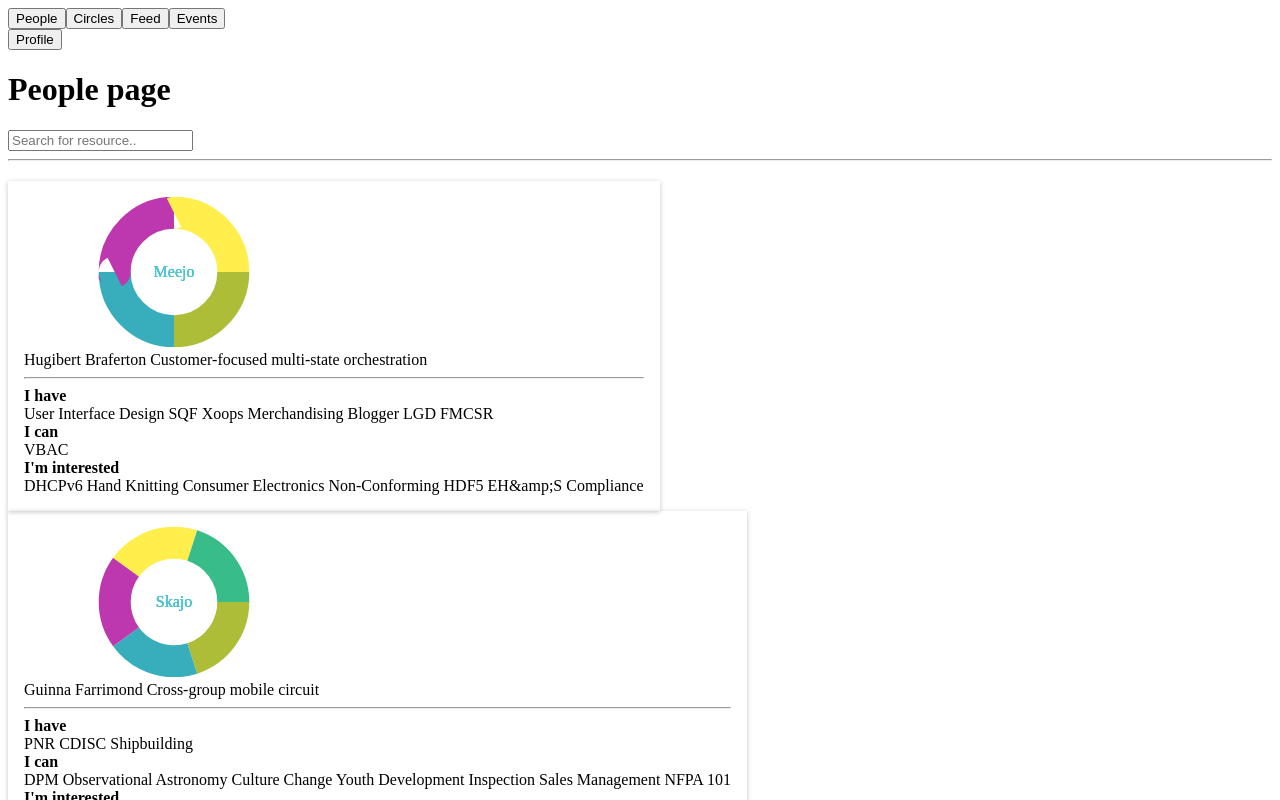
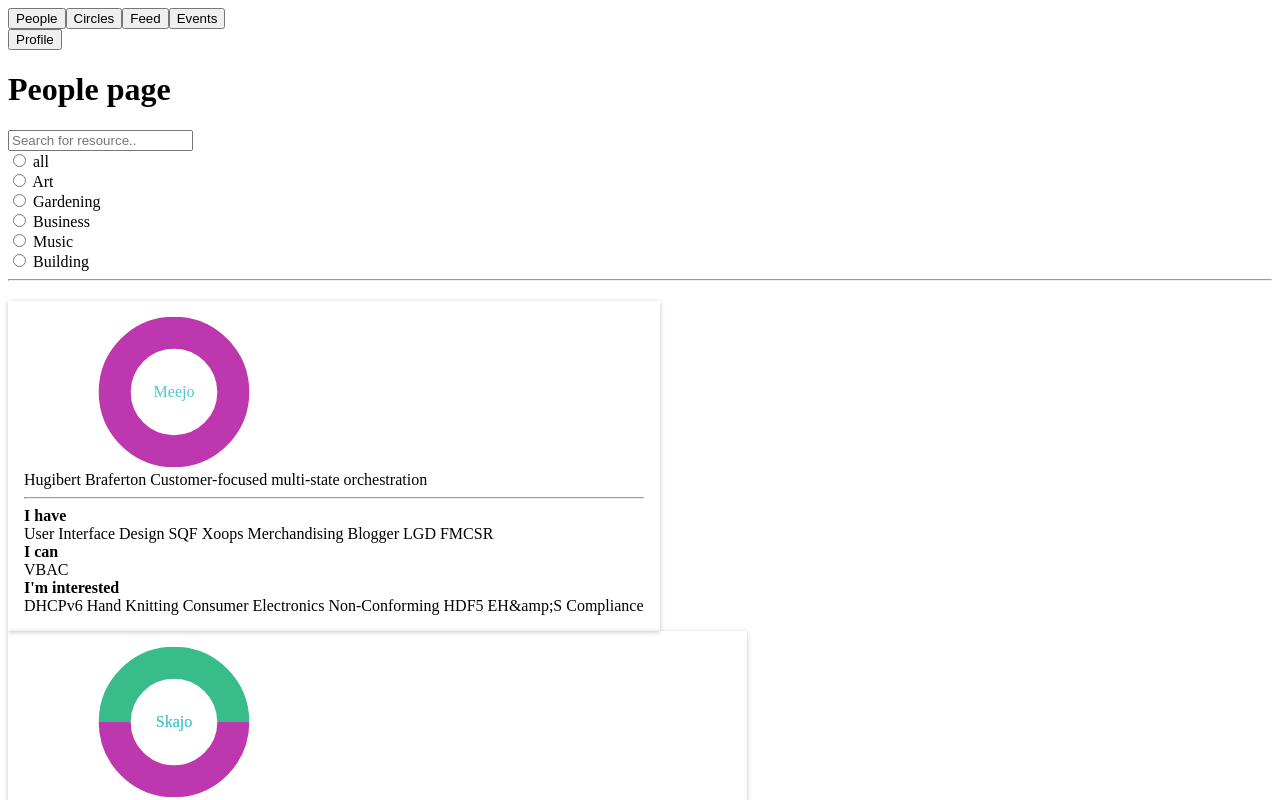
Before and after one commit to MGrudule/Knock, a Vue app: page /people in a window 1280 px wide. Shown: the top 800 px of the page. Built offline with nearby package versions, Linux system fonts and the light colour scheme; a web font is replaced by a local one.

Commit message:
[w10] Filter by category

```diff
--- a/src/views/People.vue
+++ b/src/views/People.vue
@@ -10,16 +10,39 @@
 
    <h1>{{ msg }}</h1>
    <div class="input input-with-icon ">
-
          <input type="search" v-model="search" placeholder="Search for resource.." >
          <i class="input-icon fa fa-search"></i>
+    </div>
+
+
+    <div class="row">
+
+      <div class="radio">
+        <input type="radio" id="0" value="" v-model="checkedNames" > <label v-bind:for="0"> all </label>
+      </div>
+        <div class="radio">
+          <input type="radio" id="1" value="art" v-model="checkedNames" > <label v-bind:for="1"> Art </label>
+        </div>
+        <div class="radio">
+          <input type="radio" id="2" value="gardening" v-model="checkedNames"> <label v-bind:for="2"> Gardening </label>
+        </div>
+        <div class="radio">
+          <input type="radio" id="3" value="business" v-model="checkedNames"> <label v-bind:for="3"> Business </label>
+        </div>
+        <div class="radio">
+          <input type="radio" id="4" value="music" v-model="checkedNames"> <label v-bind:for="4"> Music </label>
+        </div>
+        <div class="radio">
+          <input type="radio" id="5" value="building" v-model="checkedNames"> <label v-bind:for="5"> Building </label>
+        </div>
+
     </div>
 
   <hr>
 
 
     <transition-group class="wrapper" name="list">
-   <div v-for="(user, index) in filteredList" :key="user.id" class="checkbox list-item  col-md-3 card">
+         <div v-for="(user, index) in searchList" :key="user.id" class="checkbox list-item  col-md-3 card">
 
            <chart  v-bind:data="user.category.map(item => 1)"  v-bind:colorParts="user.category.map(item => item.color)" v-bind:nameParts="user.category.map(item => item.name)" v-bind:circleParts="user.circle.name"> </chart>
                <div class="text-center">
@@ -30,10 +53,7 @@
              <div v-for="item in user.resources" :key="item.id"  class="tags" >
                <div class="tagname">
                  <strong>  {{item.title}} </strong> </div>
-
-
                <span class="tag" v-for="name in item.name" > {{name}} </span>
-
              </div>
          </div>
      </transition-group>
@@ -50,7 +70,7 @@ export default {
   components: { 'chart' : chart },
   data () {
     return {
-
+      checkedNames: [],
       search: '',
       msg: 'People page',
       loading: false,
@@ -59,18 +79,28 @@ search: '',
     }
   },
   computed: {
+
+    searchList() {
+      return this.filteredList.filter(user => {
+        return user.resources.some((item) => {
+          return item.name.some((name) => {
+            return name.toLowerCase().includes(this.search.toLowerCase())
+          })
+        })
+      })
+    },
     filteredList() {
       return this.myJson.filter(user => {
-     return user.resources.some((item) => {
-       return item.name.some((name) => {
-     return name.toLowerCase().includes(this.search.toLowerCase())})})
+        return user.category.some((item) => {
+          return item.name.toLowerCase().includes(this.checkedNames)
           })
- }
+        })
+    },
   }
 }
 </script>
 
-<!-- Add "scoped" attribute to limit CSS to this component only -->
+
 <style lang="scss" scoped>
 
 .list-enter-active {
```
Also changed, not shown: src/mockup.json. Lines whose indentation alone changed are shown as unchanged.
